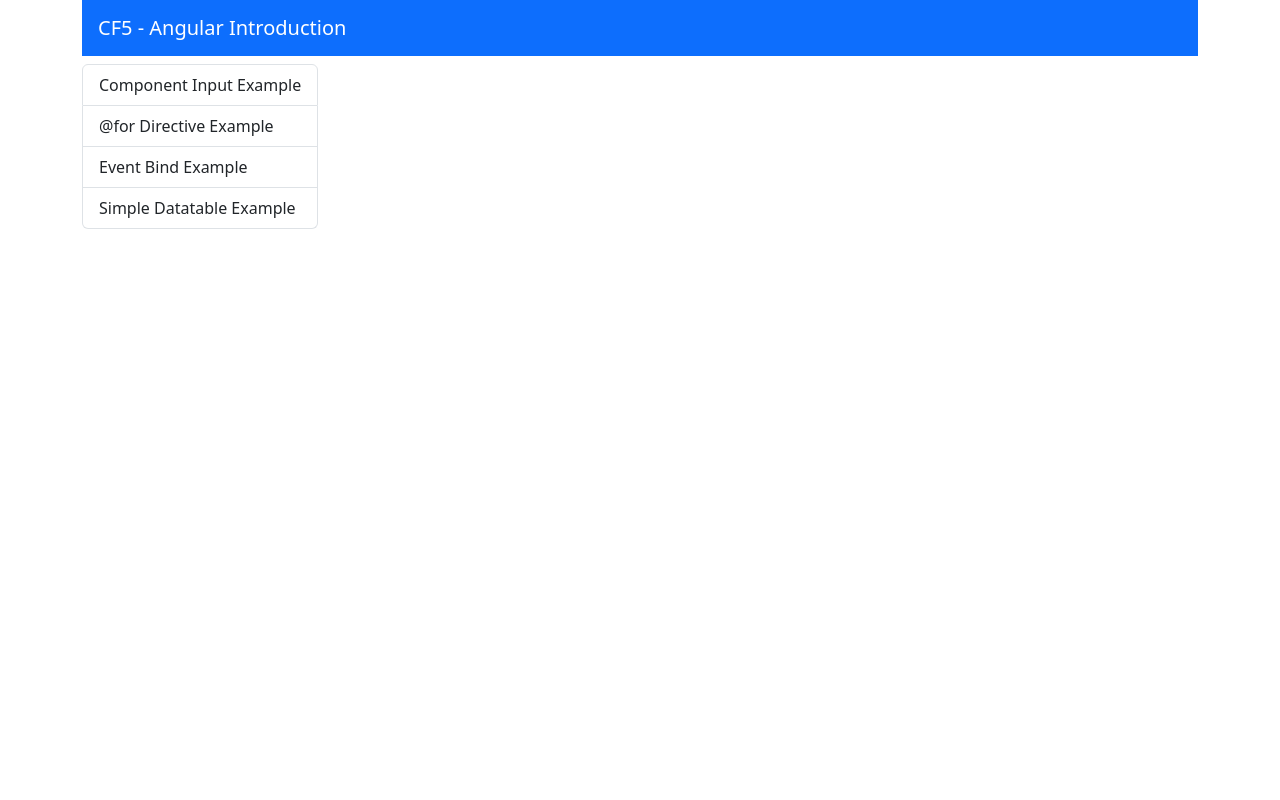
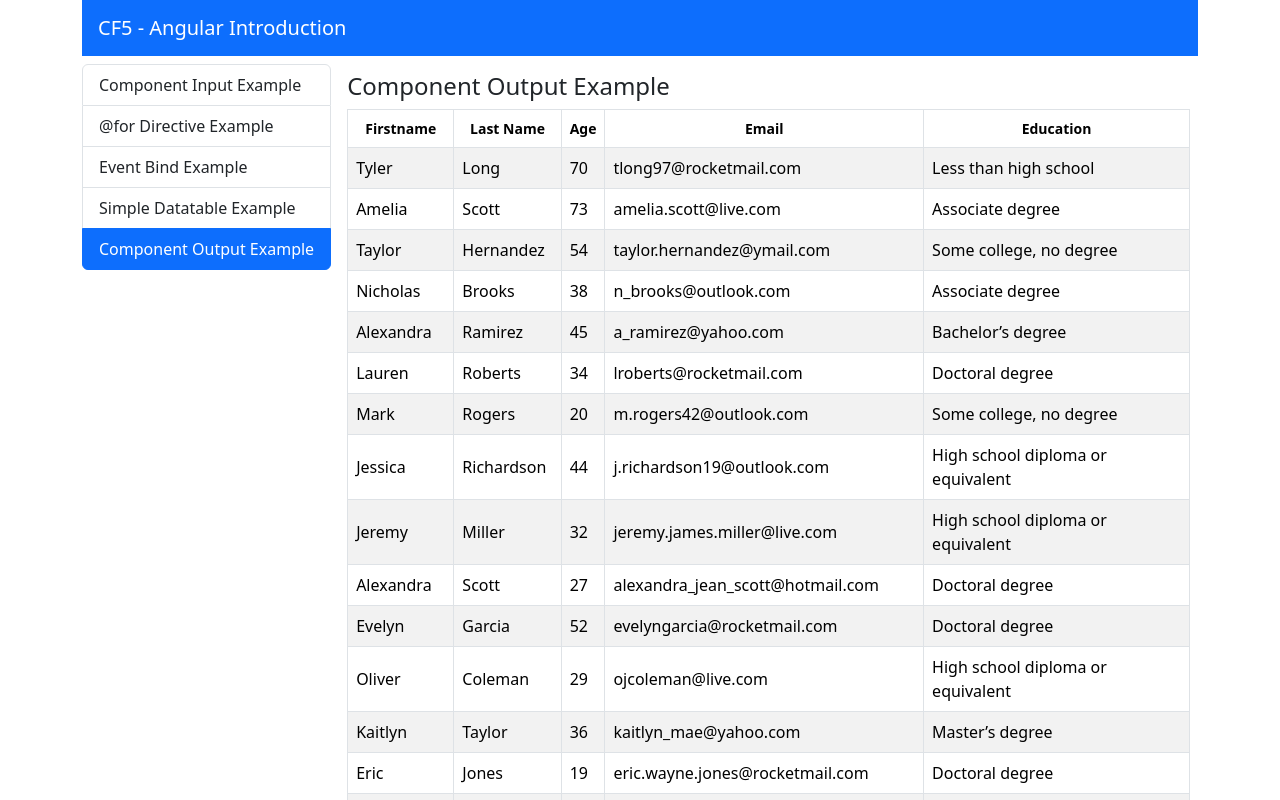
Before and after one commit to batsikask/angular-introduction, an Angular app: page /component-output-example in a window 1280 px wide. Before the commit this address led to /. Shown: the top 800 px of the page. Built offline with nearby package versions, Linux system fonts and the light colour scheme.

Commit message:
component output

```diff
--- a/src/app/app.routes.ts
+++ b/src/app/app.routes.ts
@@ -4,11 +4,13 @@
 import { ComponentInputExampleComponent } from './components/component-input-example/component-input-example.component';
 import { ForDirectiveExampleComponent } from './components/for-directive-example/for-directive-example.component';
 import { SimpleDatatableExampleComponent } from './components/simple-datatable-example/simple-datatable-example.component';
+import { ComponentOutputExampleComponent } from './components/component-output-example/component-output-example.component';
 
 export const routes: Routes = [
     { path: 'component-input-example', component: ComponentInputExampleComponent},
     { path: 'for-directive-example', component: ForDirectiveExampleComponent},
     { path: 'event-bind-example', component: EventBindExampleComponent},
     { path: 'simple-datatable-example', component: SimpleDatatableExampleComponent},
+    { path: 'component-output-example', component: ComponentOutputExampleComponent},
     { path: '', component: WelcomeComponent},
 ];
--- /dev/null
+++ b/src/app/components/component-output-example/component-output-example.component.html
@@ -0,0 +1,3 @@
+<h4>Component Output Example</h4>
+
+<app-simple-datatable [data]="manyPerson" (personClicked)="onPersonClicked($event)"></app-simple-datatable>
--- /dev/null
+++ b/src/app/components/component-output-example/component-output-example.component.ts
@@ -0,0 +1,28 @@
+import { Component } from '@angular/core';
+import { EPerson, ManyPerson } from 'src/app/shared/interfaces/person';
+import { SimpleDatatableComponent } from '../simple-datatable/simple-datatable.component';
+@Component({
+  selector: 'app-component-output-example',
+  standalone: true,
+  imports: [SimpleDatatableComponent],
+  templateUrl: './component-output-example.component.html',
+  styleUrl: './component-output-example.component.css'
+})
+export class ComponentOutputExampleComponent {
+  manyPerson =  ManyPerson;
+
+  onPersonClicked(person: EPerson) {
+    alert(this.personTemplate(person))
+  }
+
+  personTemplate(person: EPerson) {
+    return `
+    Person Details:
+    First Name: ${person.givenName}
+    Last Name: ${person.surName}
+    Age: ${person.age}
+    Email: ${person.email}
+    Education: ${person.education}
+    `
+  }
+}
--- a/src/app/components/list-group-menu/list-group-menu.component.ts
+++ b/src/app/components/list-group-menu/list-group-menu.component.ts
@@ -14,7 +14,8 @@
     { text: 'Component Input Example', routerLink: 'component-input-example'},
     { text: '@for Directive Example', routerLink: 'for-directive-example'},
     { text: 'Event Bind Example', routerLink: 'event-bind-example'},
-    { text: 'Simple Datatable Example', routerLink: 'simple-datatable-example'}
+    { text: 'Simple Datatable Example', routerLink: 'simple-datatable-example'},
+    { text: 'Component Output Example', routerLink: 'component-output-example'},
   ]
 
 }
--- a/src/app/components/simple-datatable/simple-datatable.component.html
+++ b/src/app/components/simple-datatable/simple-datatable.component.html
@@ -10,7 +10,7 @@
     </thead>
     <tbody>
         @for(row of data; track row) {
-            <tr class="align-middle">
+            <tr class="align-middle" (dblclick)="onPersonClicked(row)">
                 <td>{{ row.givenName }}</td>
                 <td>{{ row.surName }}</td>
                 <td>{{ row.age }}</td>
--- a/src/app/components/simple-datatable/simple-datatable.component.ts
+++ b/src/app/components/simple-datatable/simple-datatable.component.ts
@@ -1,4 +1,4 @@
-import { Component, Input } from '@angular/core';
+import { Component, EventEmitter, Input, Output } from '@angular/core';
 import { EPerson } from 'src/app/shared/interfaces/person';
 import { sortBy } from 'lodash-es';
 
@@ -11,6 +11,7 @@
 })
 export class SimpleDatatableComponent {
   @Input() data: EPerson[];
+  @Output() personClicked = new EventEmitter<EPerson>();
 
   sortOrder = {
     givenName: 'none',
@@ -45,4 +46,8 @@
         return '';
       }
     }
+
+    onPersonClicked(person: EPerson) {
+      this.personClicked.emit(person);
+    }
 }
```
Also changed, not shown: src/app/components/component-output-example/component-output-example.component.css (added), 1 other file (tests, documents, lock files or other folders).
